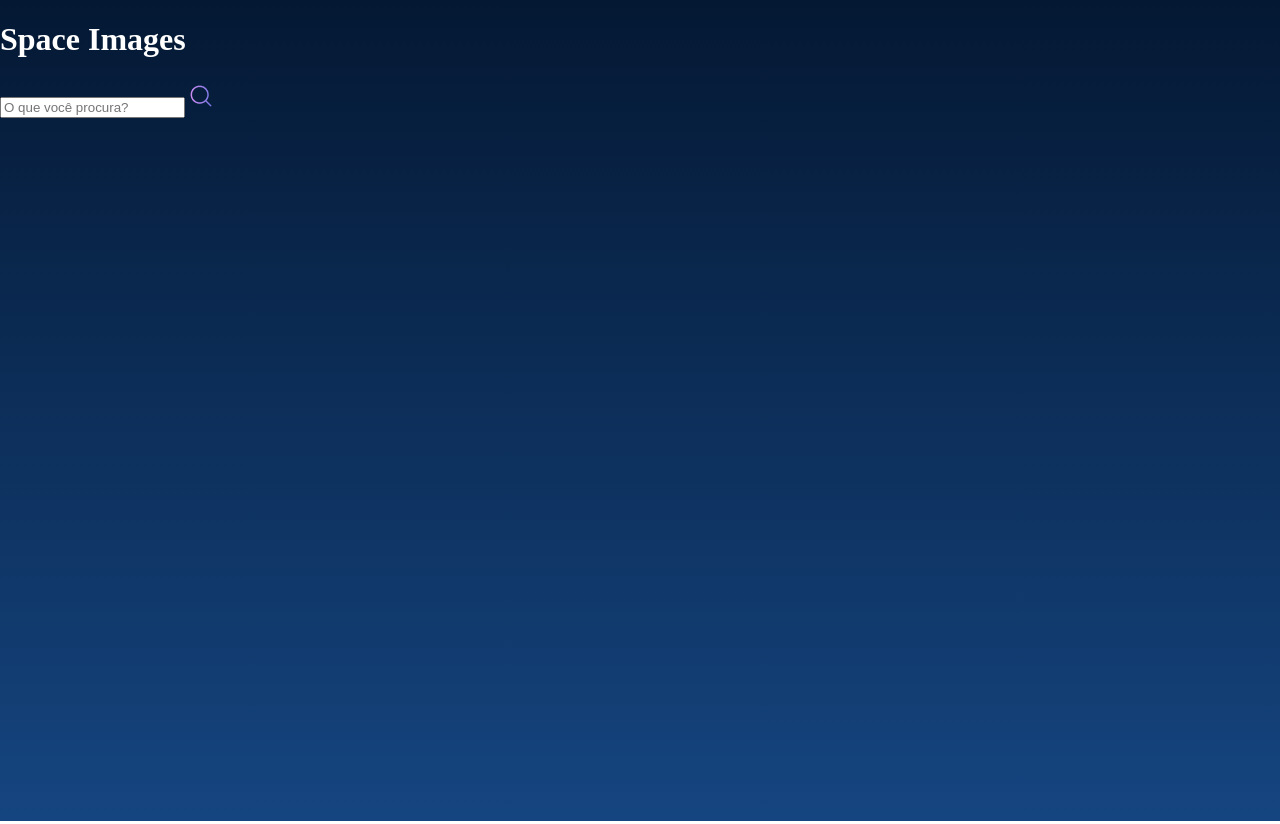
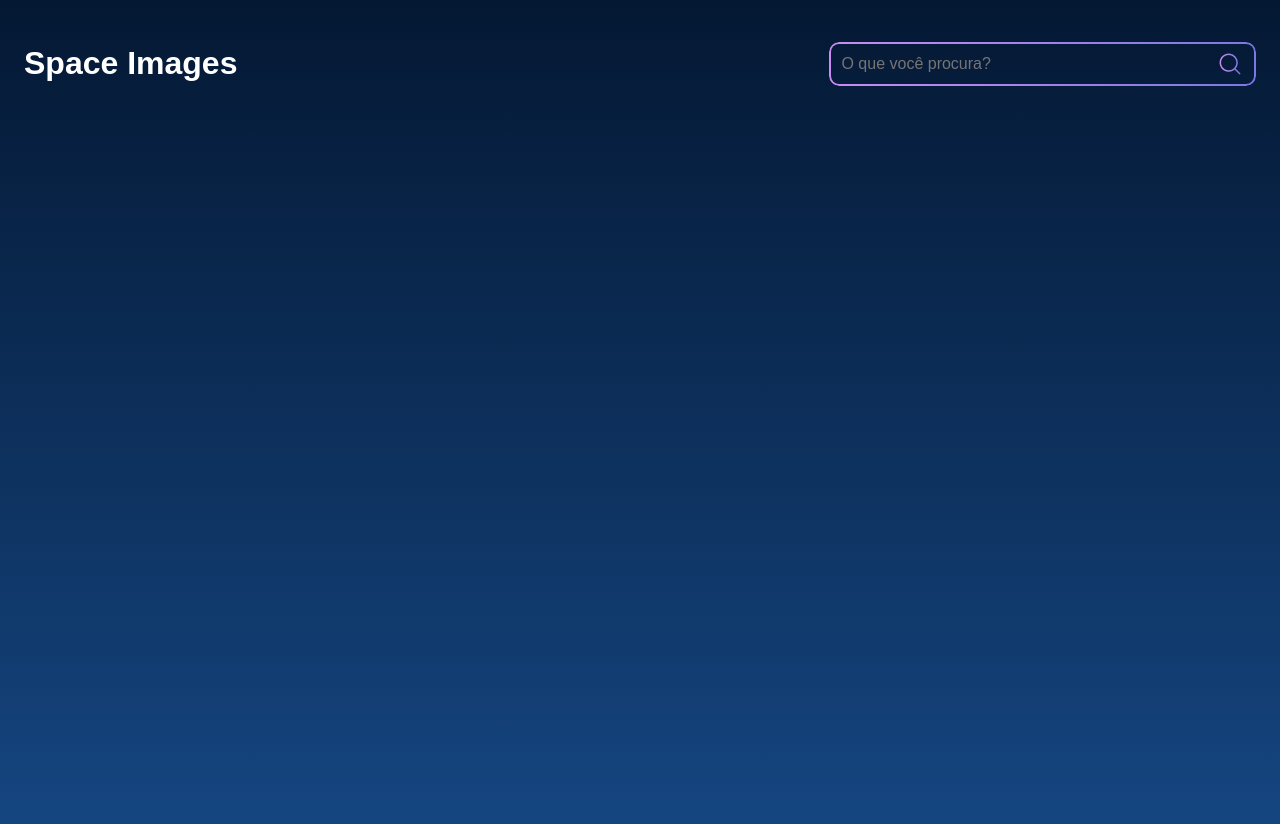
Before and after one commit to wevertonsantos/space-images, a React (Create React App) app: page / in a window 1280 px wide. Built offline with nearby package versions, Linux system fonts and the light colour scheme.

Commit message:
style on input and container, add too font-family

```diff
--- a/src/components/Header/Header.module.scss
+++ b/src/components/Header/Header.module.scss
@@ -1,4 +1,4 @@
-.cabecalho {
+.header {
     display: flex;
     justify-content: space-between;
     align-items: center;
@@ -21,7 +21,7 @@
         z-index: -1;
         border: 2px solid transparent;
         background: linear-gradient(to right, #c98cf1, #7b78e5) border-box;
-        --webkit-mask: linear-gradient(#fff 0 0) padding-box,
+        -webkit-mask: linear-gradient(#fff 0 0) padding-box,
           linear-gradient(#fff 0 0);
         -webkit-mask-composite: xor;
         mask-composite: exclude;
--- a/src/components/Header/index.jsx
+++ b/src/components/Header/index.jsx
@@ -5,8 +5,8 @@ export default function Header (){
     return(
         <header className={styles.header}>
             <h1>Space Images</h1>
-            <div>
-                <input type="text" placeholder="O que você procura?"/>
+            <div className={styles.header__container}>
+                <input className={styles.header__input} type="text" placeholder="O que você procura?"/>
                 <img src={search}/>
             </div>
         </header>
--- a/src/styles/style.scss
+++ b/src/styles/style.scss
@@ -5,4 +5,5 @@ body {
     background-image: linear-gradient(#041833, #154580);
     box-sizing: border-box;
     color: #fff;
+    font-family: 'Quicksand', sans-serif;;
 }
```
